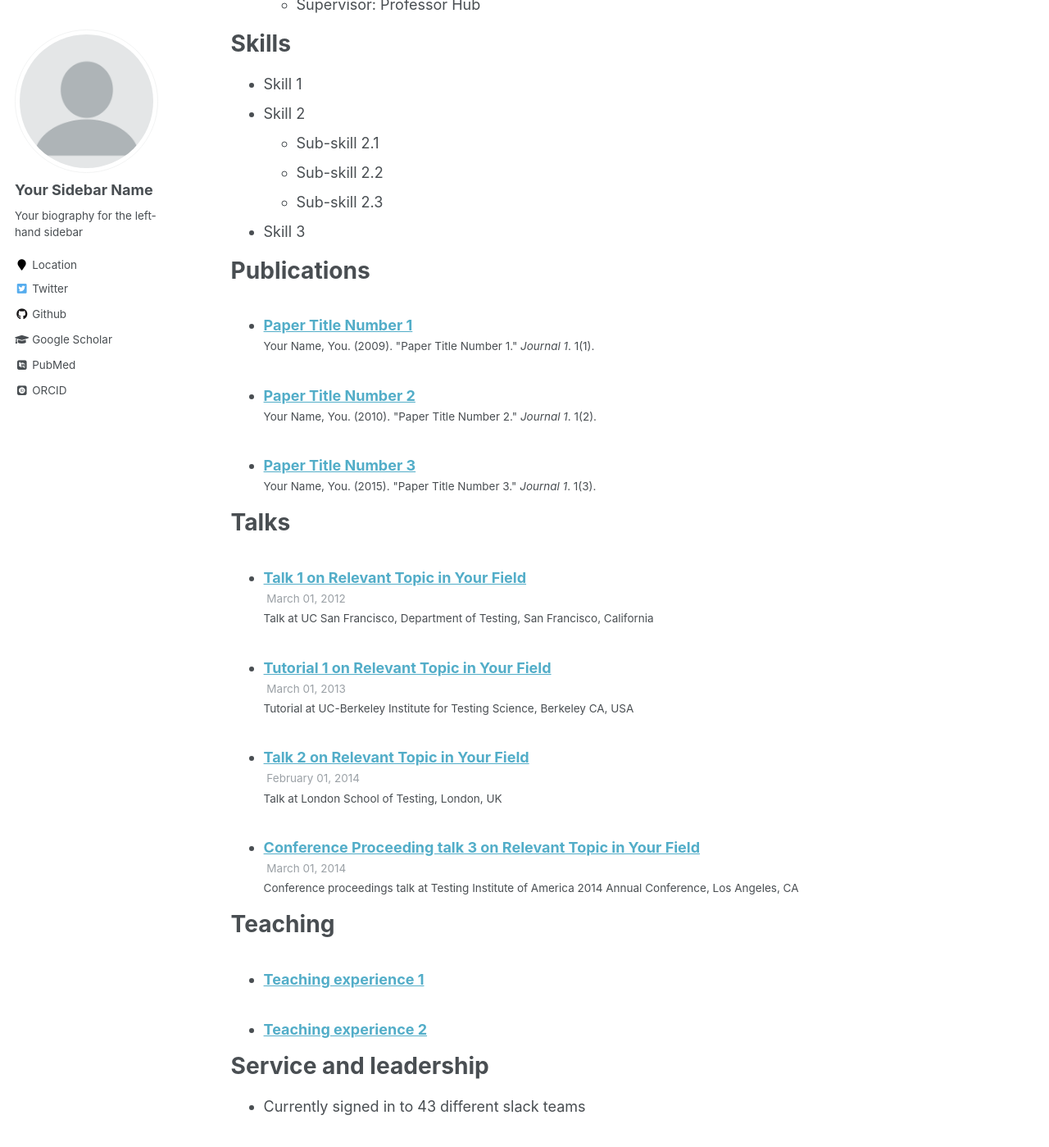
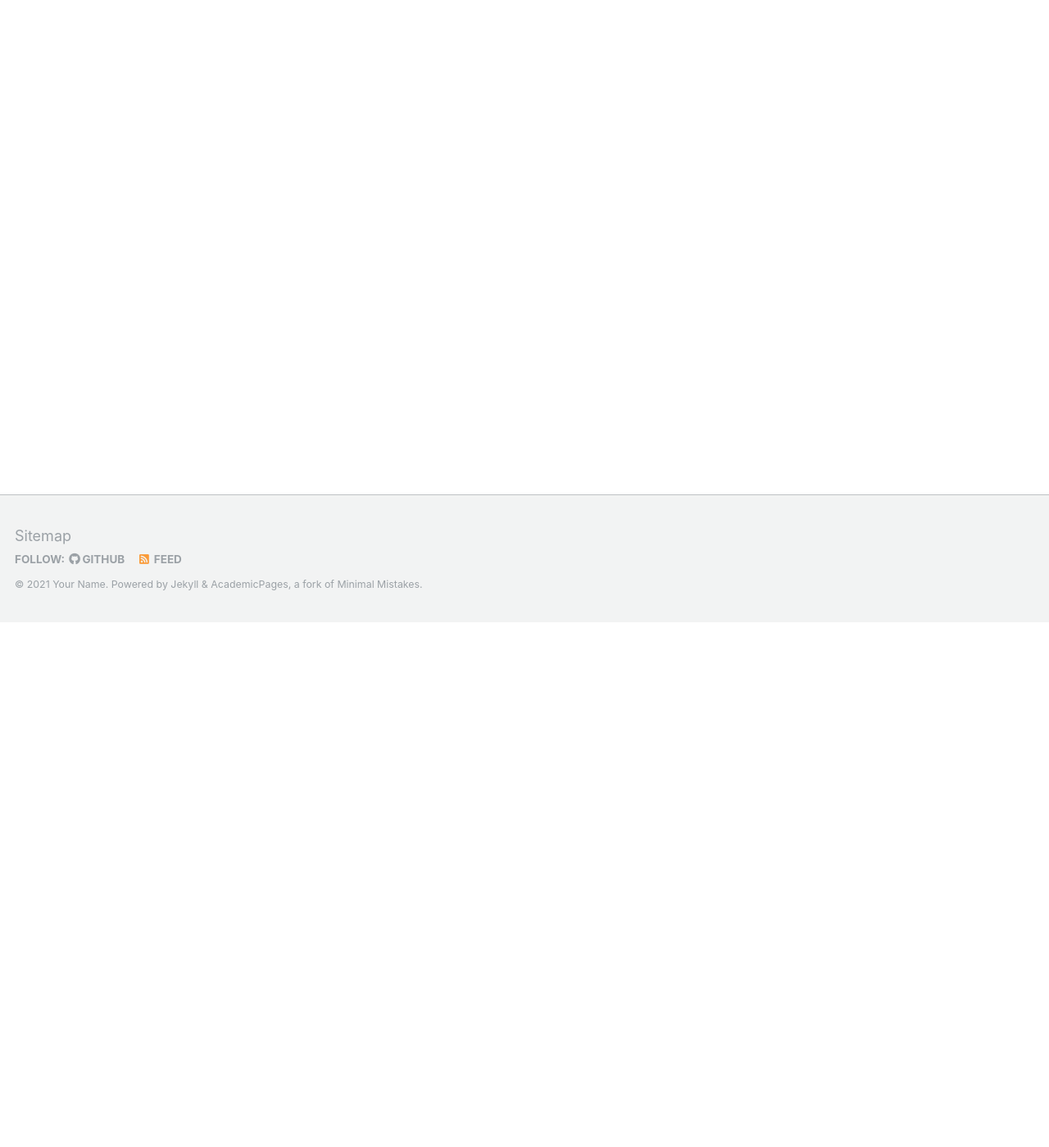
Before and after one commit to gburtch/gburtch.github.io, a Jekyll site: the page built from _pages/cv.md, in a window 1280 px wide and 1400 px high, scrolled down 641 px. Shown: the whole window at 82% size. Built offline with Jekyll 4.4.1, drawn with Linux system fonts in a browser that asks for light colours; some web fonts are replaced; some of the changed text lies outside the part shown.

Commit message:
Update cv.md

```diff
--- a/_pages/cv.md
+++ b/_pages/cv.md
@@ -9,51 +9,4 @@
 
 {% include base_path %}
 
-Education
-======
-* B.S. in GitHub, GitHub University, 2012
-* M.S. in Jekyll, GitHub University, 2014
-* Ph.D in Version Control Theory, GitHub University, 2018 (expected)
-
-Work experience
-======
-* Summer 2015: Research Assistant
-  * Github University
-  * Duties included: Tagging issues
-  * Supervisor: Professor Git
-
-* Fall 2015: Research Assistant
-  * Github University
-  * Duties included: Merging pull requests
-  * Supervisor: Professor Hub
-
-Skills
-======
-* Skill 1
-* Skill 2
-  * Sub-skill 2.1
-  * Sub-skill 2.2
-  * Sub-skill 2.3
-* Skill 3
-
-Publications
-======
-  <ul>{% for post in site.publications %}
-    {% include archive-single-cv.html %}
-  {% endfor %}</ul>
-
-Talks
-======
-  <ul>{% for post in site.talks %}
-    {% include archive-single-talk-cv.html %}
-  {% endfor %}</ul>
-
-Teaching
-======
-  <ul>{% for post in site.teaching %}
-    {% include archive-single-cv.html %}
-  {% endfor %}</ul>
-
-Service and leadership
-======
-* Currently signed in to 43 different slack teams
+Download a current copy of my CV [link](http://gburtch.github.io/files/Gordon Burtch_CV/gb_cv.pdf "here").
```
